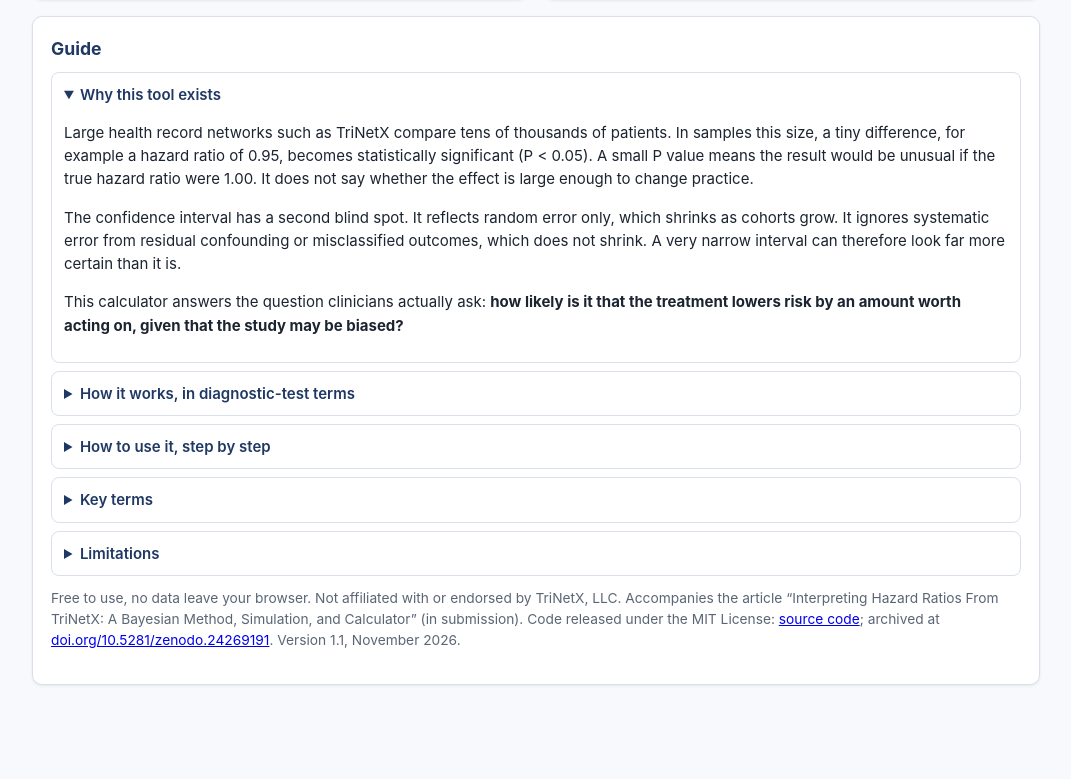
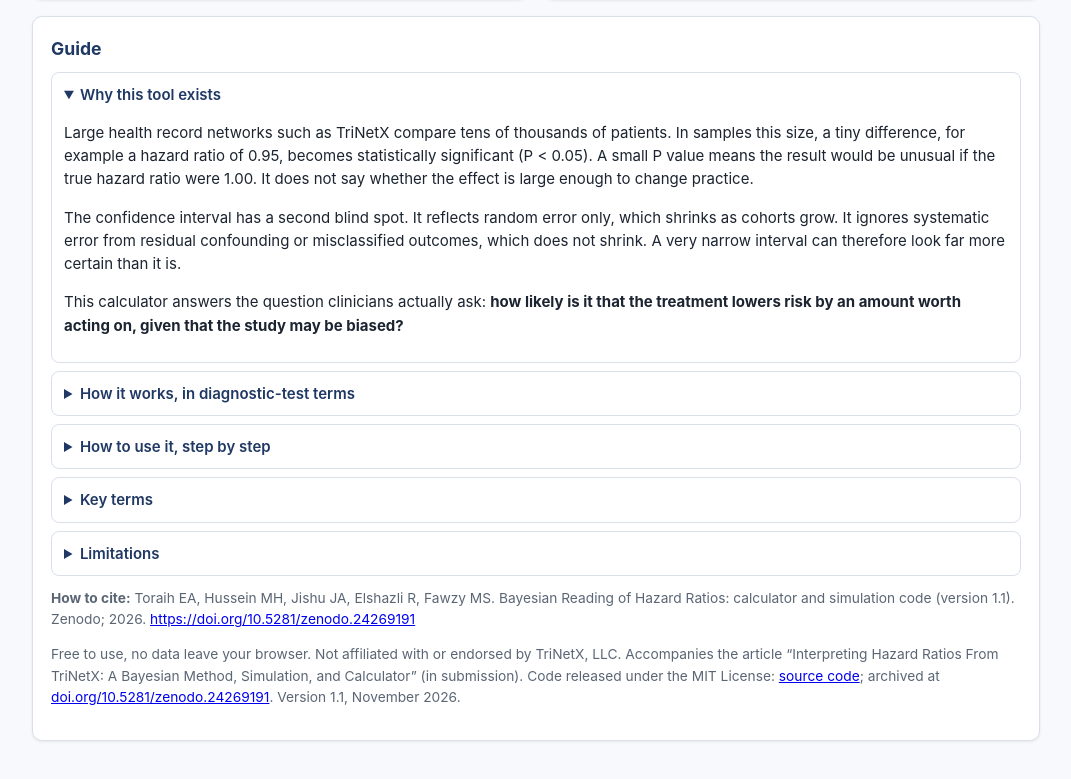
Before and after one commit to emantoraih/trinetx-bayes-calculator, a plain HTML site: page index.html in a window 1280 px wide. Shown: the part 1124-1903 px from the top of the page, without its empty margins (104-1175 px from the left). Before the commit the page ends 1865 px from the top, so only its background shows below. Drawn offline with Linux system fonts and the light colour scheme.

Commit message:
Add a prominent How to cite note to the README and calculator page
Co-Authored-By: Claude Opus 5.5 <noreply@anthropic.com>

```diff
--- a/index.html
+++ b/index.html
@@ -187,6 +187,7 @@ footer{color:var(--muted);font-size:.85rem;text-align:center;padding:20px 16px 3
   <details><summary>Limitations</summary>
     <p>Results depend on the stated assumptions. The bias allowance is centered on zero; if bias is known to favor one group, the calculator cannot correct its direction. The normal approximation is less accurate when events are few. The events per 1,000 assume proportional hazards. A single observational study can rarely establish a meaningful benefit with high probability once bias is allowed for; consistent results from several designs are more convincing.</p>
   </details>
+  <p class="hint" style="margin-top:12px"><b>How to cite:</b> Toraih EA, Hussein MH, Jishu JA, Elshazli R, Fawzy MS. Bayesian Reading of Hazard Ratios: calculator and simulation code (version 1.1). Zenodo; 2026. <a href="https://doi.org/10.5281/zenodo.24269191">https://doi.org/10.5281/zenodo.24269191</a></p>
   <p class="hint" style="margin-top:12px">Free to use, no data leave your browser. Not affiliated with or endorsed by TriNetX, LLC. Accompanies the article “Interpreting Hazard Ratios From TriNetX: A Bayesian Method, Simulation, and Calculator” (in submission). Code released under the MIT License: <a href="https://github.com/emantoraih/trinetx-bayes-calculator">source code</a>; archived at <a href="https://doi.org/10.5281/zenodo.24269191">doi.org/10.5281/zenodo.24269191</a>. Version 1.1, November 2026.</p>
 </section>
 </main>
```
Also changed, not shown: 1 other file.
